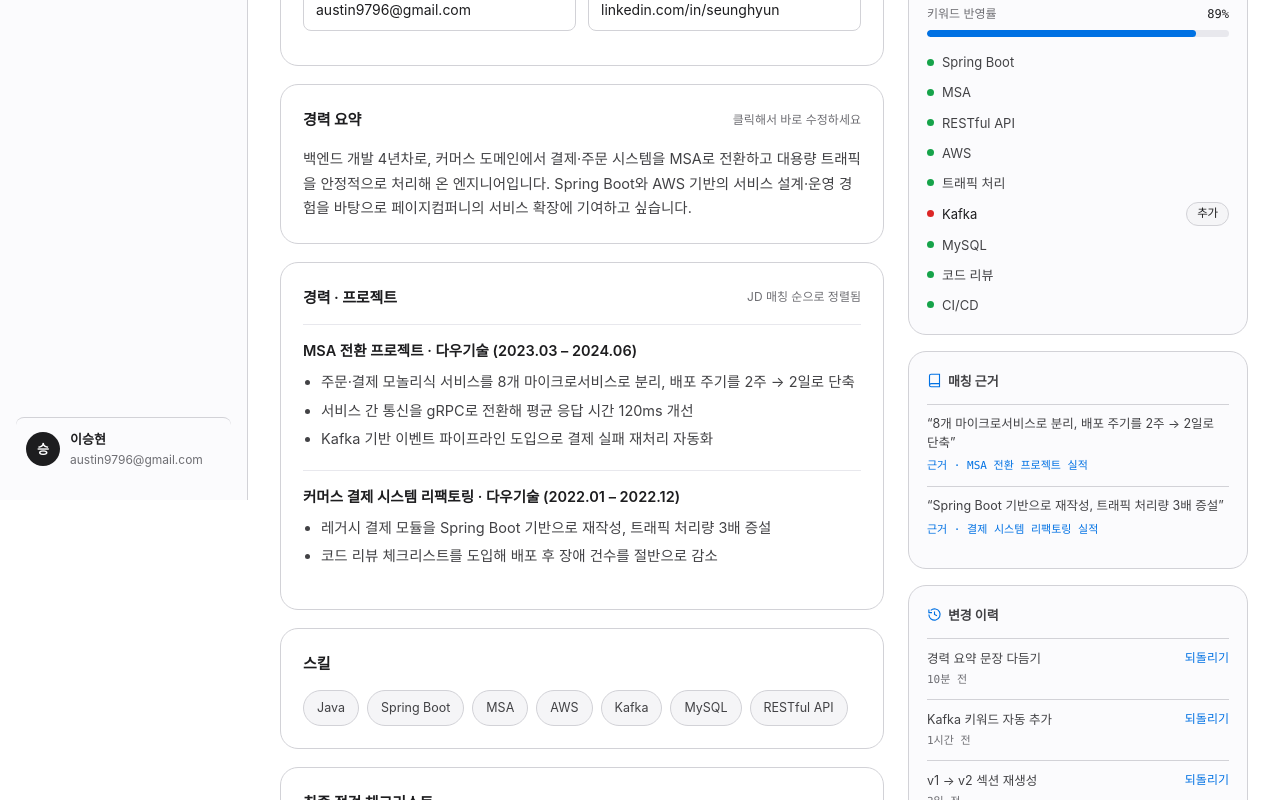
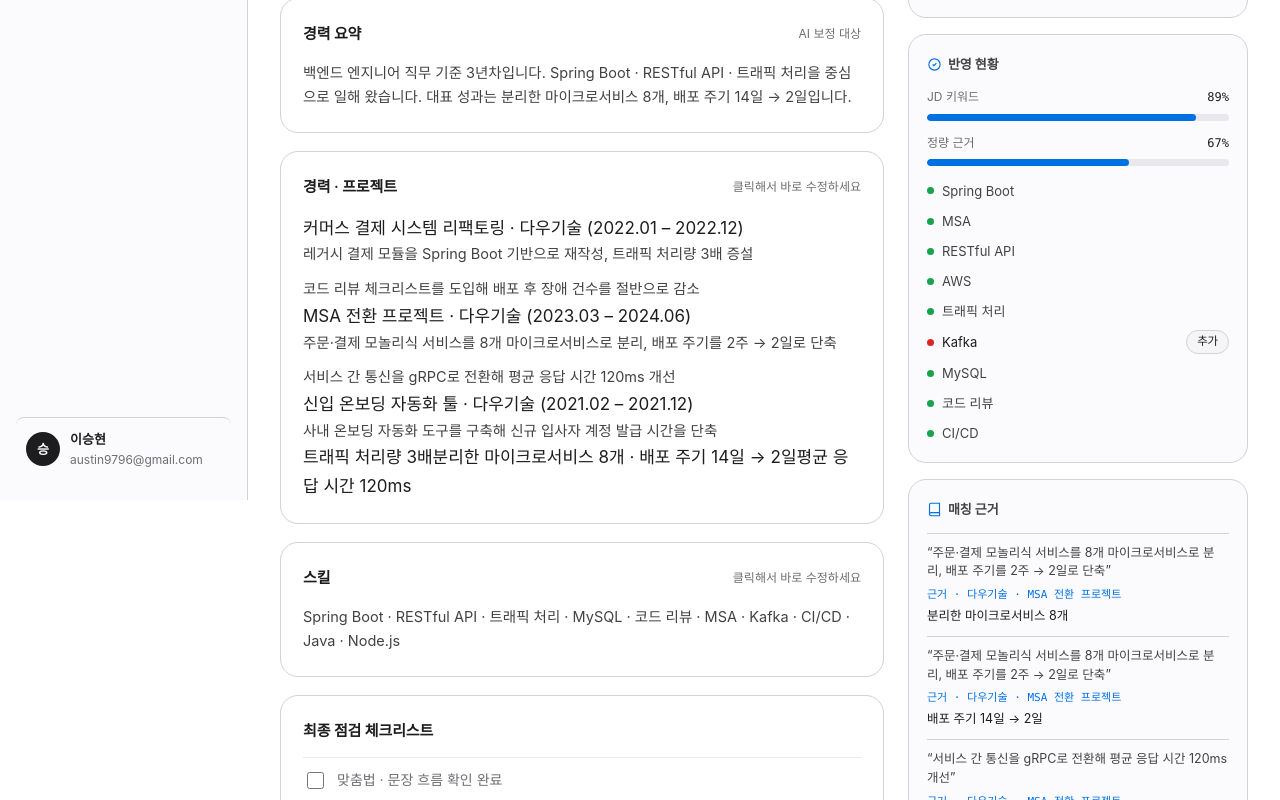
Before and after one commit to St-nomadic/Nansa, a React (Vite) app in the folder react-prototype/: page /editor in a window 1280 px wide. Shown: the part 300-1100 px from the top of the page. Built offline with nearby package versions, Linux system fonts and the light colour scheme; a web font is replaced by a local one.

Commit message:
feat(editor): 생성 본문 실제 렌더 + 동작하는 AI 보정 · PDF/DOC 내보내기

```diff
--- a/react-prototype/src/pages/DocumentEditor.jsx
+++ b/react-prototype/src/pages/DocumentEditor.jsx
@@ -1,4 +1,4 @@
-import { useMemo, useState } from 'react';
+import { useMemo, useRef, useState } from 'react';
 import { Link, useSearchParams } from 'react-router-dom';
 import Sidebar from '../components/Sidebar.jsx';
 import Crumb from '../components/Crumb.jsx';
@@ -11,13 +11,15 @@ import {
   getDocuments,
   getJob,
   latestDocOfJob,
+  updateDocument,
 } from '../data/nansa.js';
+import { composeDocument, compressText, expandText, polishText } from '../data/compose.js';
 import './DocumentEditor.css';
 
 const INITIAL_CHECKS = [
-  { label: '맞춤법 · 문장 흐름 확인 완료', checked: true },
-  { label: '핵심 키워드 누락 없음', checked: true },
-  { label: '분량 적정 (A4 1~2장)', checked: false },
+  { label: '맞춤법 · 문장 흐름 확인 완료', checked: false },
+  { label: '핵심 키워드 누락 없음', checked: false },
+  { label: '[수치 필요] 표시 모두 처리', checked: false },
   { label: '파일명 규칙 확인 (이름_회사_직무_이력서)', checked: false },
 ];
 
@@ -28,9 +30,7 @@ function resolveDoc(params) {
   const type = params.get('type');
   if (jobId) {
     const docs = getDocuments().filter(d => String(d.jobId) === String(jobId) && (!type || d.type === type));
-    if (docs.length) {
-      return docs.sort((a, b) => b.version - a.version)[0];
-    }
+    if (docs.length) return docs.sort((a, b) => b.version - a.version)[0];
     const latest = latestDocOfJob(jobId);
     if (latest) return latest;
   }
@@ -44,21 +44,145 @@ export default function DocumentEditor() {
   const doc = useMemo(() => resolveDoc(params), [params]);
   const job = doc ? getJob(doc.jobId) : null;
   const isNew = params.get('new') === '1';
+  const paperRef = useRef(null);
 
+  // 저장된 본문이 있으면 그대로, 없으면(예전 시드 문서) 지금 프로필 기준으로 즉석 조립한다.
+  const initial = useMemo(() => {
+    if (doc && doc.sections && doc.sections.length) {
+      return { sections: doc.sections, matchPoints: doc.matchPoints || [], legacy: false };
+    }
+    if (doc && job) {
+      const c = composeDocument(job, doc.type, { tone: doc.tone || '표준', length: '보통' });
+      return { sections: c.sections, matchPoints: c.matchPoints, legacy: true };
+    }
+    return { sections: [], matchPoints: [], legacy: true };
+  }, [doc, job]);
+
+  const [sections, setSections] = useState(initial.sections);
+  const [target, setTarget] = useState(() => {
+    const first = initial.sections.find(s => s.key !== 'basic');
+    return first ? first.key : (initial.sections[0] ? initial.sections[0].key : '');
+  });
+  const [undoStack, setUndoStack] = useState([]);
+  const [checks, setChecks] = useState(INITIAL_CHECKS);
   const [keywords, setKeywords] = useState(() => {
     if (!job || !job.keywords.length) return [];
-    const covered = new Set(doc ? doc.covered : []);
+    const covered = new Set(doc ? doc.covered || [] : []);
     return job.keywords.map(k => ({ name: k.name, covered: covered.has(k.name) }));
   });
-  const [checks, setChecks] = useState(INITIAL_CHECKS);
+
+  const bodyText = useMemo(
+    () => sections.reduce((acc, s) => acc + ' ' + s.blocks.map(b => b.text).join(' '), ''),
+    [sections],
+  );
+  const gapCount = useMemo(
+    () => sections.reduce((n, s) => n + s.blocks.filter(b => /\[수치 필요\]|\[근거 필요\]/.test(b.text)).length, 0),
+    [sections],
+  );
+  const metricBlocks = useMemo(() => {
+    const body = sections.reduce((acc, s) => acc.concat(s.blocks), []).filter(b => b.source !== 'heading');
+    const withNum = body.filter(b => /\d/.test(b.text)).length;
+    return body.length ? Math.round((withNum / body.length) * 100) : 0;
+  }, [sections]);
+
+  function persist(next) {
+    setSections(next);
+    if (doc) updateDocument(doc.id, { sections: next });
+  }
+
+  function pushUndo(label) {
+    setUndoStack(prev => [{ label, when: '방금 전', sections: JSON.parse(JSON.stringify(sections)) }, ...prev].slice(0, 8));
+  }
+
+  function undo(i) {
+    const entry = undoStack[i];
+    if (!entry) return;
+    persist(entry.sections);
+    setUndoStack(prev => prev.filter((_, idx) => idx !== i));
+    showToast('이전 상태로 되돌렸어요');
+  }
+
+  function editBlock(sectionKey, blockIdx, text) {
+    const next = sections.map(s => (
+      s.key === sectionKey
+        ? { ...s, blocks: s.blocks.map((b, i) => (i === blockIdx ? { ...b, text } : b)) }
+        : s
+    ));
+    persist(next);
+  }
+
+  /* ---------- 실제로 문장을 바꾸는 보정 ---------- */
+
+  function applyTool(kind) {
+    const section = sections.find(s => s.key === target);
+    if (!section) return;
+    let changed = 0;
+    const nextBlocks = section.blocks.map(b => {
+      if (b.source === 'heading') return b;
+      let out = null;
+      if (kind === 'polish') out = polishText(b.text);
+      if (kind === 'compress') out = compressText(b.text);
+      if (kind === 'expand') out = expandText(b.text, b.metric ? b.metric.split(' · ') : []);
+      if (out && out !== b.text) { changed += 1; return { ...b, text: out }; }
+      return b;
+    });
+    if (!changed) {
+      showToast(kind === 'expand' ? '덧붙일 정량 근거가 없어요' : '이미 정리된 문장이에요');
+      return;
+    }
+    pushUndo(`${section.title} · ${{ polish: '문장 다듬기', compress: '압축', expand: '근거 확장' }[kind]}`);
+    persist(sections.map(s => (s.key === target ? { ...s, blocks: nextBlocks } : s)));
+    showToast(`${section.title} 문장 ${changed}개를 바꿨어요`);
+  }
 
   function addKeyword(name) {
+    const section = sections.find(s => s.key === target) || sections.find(s => s.key !== 'basic');
+    if (!section) return;
+    const idx = section.blocks.findIndex(b => b.source !== 'heading');
+    if (idx === -1) return;
+    pushUndo(`${name} 키워드 반영`);
+    const next = sections.map(s => (
+      s.key === section.key
+        ? { ...s, blocks: s.blocks.map((b, i) => (i === idx ? { ...b, text: `${b.text} (${name} 활용)` } : b)) }
+        : s
+    ));
+    persist(next);
     setKeywords(prev => prev.map(k => (k.name === name ? { ...k, covered: true } : k)));
-    showToast(`${name} 키워드를 문서에 반영했습니다`);
+    showToast(`${name}을(를) ${section.title}에 넣었어요. 문장을 다듬어 주세요`);
   }
 
   function toggleCheck(i) {
     setChecks(prev => prev.map((c, idx) => (idx === i ? { ...c, checked: !c.checked } : c)));
+  }
+
+  function exportPdf() {
+    window.print();
+  }
+
+  function exportDoc() {
+    const title = doc ? `${DOC_LABEL[doc.type]}_${job ? job.company : '공고'}` : '서류';
+    const html = `<!DOCTYPE html><html><head><meta charset="utf-8"><title>${title}</title></head><body style="font-family:'Malgun Gothic',sans-serif;line-height:1.7">` +
+      sections.map(s => `<h2>${s.title}</h2>` + s.blocks.map(b => `<p>${b.text.replace(/</g, '&lt;')}</p>`).join('')).join('') +
+      '</body></html>';
+    const blob = new Blob(['\ufeff', html], { type: 'application/msword' });
+    const url = URL.createObjectURL(blob);
+    const a = document.createElement('a');
+    a.href = url;
+    a.download = `${title}.doc`;
+    document.body.appendChild(a);
+    a.click();
+    document.body.removeChild(a);
+    URL.revokeObjectURL(url);
+    showToast('워드에서 열 수 있는 파일로 저장했어요');
+  }
+
+  async function copyShare() {
+    try {
+      await navigator.clipboard.writeText(window.location.href);
+      showToast('현재 문서 주소를 복사했어요');
+    } catch (e) {
+      showToast('복사에 실패했어요. 주소창에서 직접 복사해 주세요');
+    }
   }
 
   const coveredCount = keywords.filter(k => k.covered).length;
@@ -71,13 +195,23 @@ export default function DocumentEditor() {
   const editedLabel = isNew ? '방금 생성됨' : doc ? `${agoLabel(doc.updatedAt)} 수정됨` : '';
   const backTo = job ? `/jobs/${job.id}` : '/jobs';
 
-  const history = isNew
-    ? [{ what: `${DOC_LABEL[doc ? doc.type : 'resume']} 초안 생성`, when: '방금 전' }]
-    : [
-        { what: '경력 요약 문장 다듬기', when: '10분 전' },
-        { what: 'Kafka 키워드 자동 추가', when: '1시간 전' },
-        { what: `v${doc && doc.version > 1 ? doc.version - 1 : 1} → v${doc ? doc.version : 1} 섹션 재생성`, when: doc ? agoLabel(doc.updatedAt) : '' },
-      ];
+  if (!doc) {
+    return (
+      <div className="app-shell">
+        <Sidebar active="jobs" />
+        <div className="main page-editor">
+          <header className="topbar"><Crumb to="/jobs" label="채용 공고" /></header>
+          <div className="content">
+            <div className="card" style={{ textAlign: 'center', padding: 44 }}>
+              <h2 style={{ fontSize: 18, marginBottom: 8 }}>아직 만든 서류가 없어요</h2>
+              <p style={{ fontSize: 14, color: 'var(--muted)', marginBottom: 18 }}>공고를 고르고 서류를 먼저 생성해 주세요.</p>
+              <Link className="btn btn-primary" to="/jobs">공고 목록으로</Link>
+            </div>
+          </div>
+        </div>
+      </div>
+    );
+  }
 
   return (
     <div className="app-shell">
@@ -87,72 +221,64 @@ export default function DocumentEditor() {
           <Crumb to={backTo} label="공고 상세" />
           <div className="doc-title-wrap">
             <h1>{docTitle} <span style={{ color: 'var(--muted)', fontWeight: 400 }}>{jobLabel}</span></h1>
-            <div className="doc-sub">표준 톤 · 한국어 · {editedLabel}</div>
+            <div className="doc-sub">{doc.tone || '표준'} 톤 · {doc.lang || '한국어'} · {editedLabel}</div>
           </div>
           <div className="topbar-actions">
-            <button className="btn btn-secondary" onClick={() => showToast('읽기 전용 공유 링크가 복사되었습니다')}>공유 링크</button>
-            <button className="btn btn-secondary" onClick={() => showToast('DOCX로 내보냈습니다')}>DOCX</button>
-            <button className="btn btn-primary" onClick={() => showToast('PDF로 내보냈습니다')}>PDF 내보내기</button>
+            <button className="btn btn-secondary" onClick={copyShare}>공유 링크</button>
+            <button className="btn btn-secondary" onClick={exportDoc}>DOCX</button>
+            <button className="btn btn-primary" onClick={exportPdf}>PDF 내보내기</button>
           </div>
         </header>
 
         <div className="content">
+          {initial.legacy && (
+            <div className="legacy-note">
+              이 문서는 예전 형식이라, 지금 프로필 기준으로 다시 조립해서 보여주고 있어요. 편집 내용은 저장되지 않습니다.
+            </div>
+          )}
+          {gapCount > 0 && (
+            <div className="gap-note">
+              숫자가 비어 <code>[수치 필요]</code> 로 남은 자리가 <strong>{gapCount}곳</strong> 있어요.
+              <Link to="/profile">프로필에서 채우기</Link>
+              <Link to={`/interview?job=${doc.jobId}`}>면접 연습으로 캐내기</Link>
+            </div>
+          )}
+
           <div className="editor-grid">
-            <div>
-              <div className="card">
-                <div className="card-head"><h2>기본 정보</h2></div>
-                <div className="field-row">
-                  <div className="field"><label>이름</label><input className="input" defaultValue="이승현" /></div>
-                  <div className="field"><label>연락처</label><input className="input" defaultValue="010-1234-5678" /></div>
-                  <div className="field"><label>이메일</label><input className="input" defaultValue="austin9796@gmail.com" /></div>
-                  <div className="field"><label>포트폴리오 / 링크드인</label><input className="input" defaultValue="linkedin.com/in/seunghyun" /></div>
+            <div ref={paperRef} className="doc-paper">
+              {sections.map(section => (
+                <div className="card" key={section.key}>
+                  <div className="card-head">
+                    <h2>{section.title}</h2>
+                    <span className="card-sub">{target === section.key ? 'AI 보정 대상' : '클릭해서 바로 수정하세요'}</span>
+                  </div>
+                  {section.blocks.map((b, i) => (
+                    b.source === 'heading' ? (
+                      <div className="proj-title" key={section.key + i}>{b.text}</div>
+                    ) : (
+                      <div
+                        key={section.key + i}
+                        className={`editable${/\[수치 필요\]|\[근거 필요\]/.test(b.text) ? ' needs' : ''}`}
+                        contentEditable
+                        suppressContentEditableWarning
+                        onFocus={() => setTarget(section.key)}
+                        onBlur={e => editBlock(section.key, i, e.currentTarget.innerText.trim())}
+                      >
+                        {b.text}
+                      </div>
+                    )
+                  ))}
+                  {section.blocks.some(b => b.metric) && (
+                    <div className="sec-metrics">
+                      {[...new Set(section.blocks.filter(b => b.metric).map(b => b.metric))].map(m => (
+                        <span className="metric-chip" key={m}>{m}</span>
+                      ))}
+                    </div>
+                  )}
                 </div>
-              </div>
+              ))}
 
-              <div className="card">
-                <div className="card-head">
-                  <h2>경력 요약</h2>
-                  <span className="card-sub">클릭해서 바로 수정하세요</span>
-                </div>
-                <div className="editable" contentEditable suppressContentEditableWarning>백엔드 개발 4년차로, 커머스 도메인에서 결제·주문 시스템을 MSA로 전환하고 대용량 트래픽을 안정적으로 처리해 온 엔지니어입니다. Spring Boot와 AWS 기반의 서비스 설계·운영 경험을 바탕으로 {job ? job.company : '지원 회사'}의 서비스 확장에 기여하고 싶습니다.</div>
-              </div>
-
-              <div className="card">
-                <div className="card-head">
-                  <h2>경력 · 프로젝트</h2>
-                  <span className="card-sub">JD 매칭 순으로 정렬됨</span>
-                </div>
-                <div className="proj-block">
-                  <div className="proj-title">MSA 전환 프로젝트 · 다우기술 (2023.03 – 2024.06)</div>
-                  <div className="editable" contentEditable suppressContentEditableWarning>
-                    <ul>
-                      <li>주문·결제 모놀리식 서비스를 8개 마이크로서비스로 분리, 배포 주기를 2주 → 2일로 단축</li>
-                      <li>서비스 간 통신을 gRPC로 전환해 평균 응답 시간 120ms 개선</li>
-                      <li>Kafka 기반 이벤트 파이프라인 도입으로 결제 실패 재처리 자동화</li>
-                    </ul>
-                  </div>
-                </div>
-                <div className="proj-block">
-                  <div className="proj-title">커머스 결제 시스템 리팩토링 · 다우기술 (2022.01 – 2022.12)</div>
-                  <div className="editable" contentEditable suppressContentEditableWarning>
-                    <ul>
-                      <li>레거시 결제 모듈을 Spring Boot 기반으로 재작성, 트래픽 처리량 3배 증설</li>
-                      <li>코드 리뷰 체크리스트를 도입해 배포 후 장애 건수를 절반으로 감소</li>
-                    </ul>
-                  </div>
-                </div>
-              </div>
-
-              <div className="card">
-                <div className="card-head"><h2>스킬</h2></div>
-                <div className="skill-chips">
-                  {['Java', 'Spring Boot', 'MSA', 'AWS', 'Kafka', 'MySQL', 'RESTful API'].map(s => (
-                    <span className="skill-chip" key={s}>{s}</span>
-                  ))}
-                </div>
-              </div>
-
-              <div className="card">
+              <div className="card no-print">
                 <div className="card-head"><h2>최종 점검 체크리스트</h2></div>
                 {checks.map((c, i) => (
                   <label className={`check-item${c.checked ? ' checked' : ''}`} key={c.label}>
@@ -168,21 +294,26 @@ export default function DocumentEditor() {
               </div>
             </div>
 
-            <aside>
+            <aside className="no-print">
               <div className="side-card">
                 <h3><svg viewBox="0 0 24 24" fill="none" stroke="currentColor" strokeWidth="1.8"><path d="M12 3l1.8 4.4L18 9l-4.2 1.6L12 15l-1.8-4.4L6 9l4.2-1.6z"/></svg>AI 보정</h3>
-                <p style={{ fontSize: 12, color: 'var(--muted)', marginBottom: 12 }}>편집 중인 문단에 적용돼요</p>
+                <select className="tool-target" value={target} onChange={e => setTarget(e.target.value)}>
+                  {sections.map(s => <option key={s.key} value={s.key}>{s.title}</option>)}
+                </select>
                 <div className="ai-tools">
-                  <button className="btn btn-secondary btn-xs" onClick={() => showToast('문장을 다듬었습니다')}>문장 다듬기</button>
-                  <button className="btn btn-secondary btn-xs" onClick={() => showToast('내용을 압축했습니다')}>압축</button>
-                  <button className="btn btn-secondary btn-xs" onClick={() => showToast('내용을 확장했습니다')}>확장</button>
+                  <button className="btn btn-secondary btn-xs" onClick={() => applyTool('polish')}>문장 다듬기</button>
+                  <button className="btn btn-secondary btn-xs" onClick={() => applyTool('compress')}>압축</button>
+                  <button className="btn btn-secondary btn-xs" onClick={() => applyTool('expand')}>근거 확장</button>
                 </div>
+                <p className="tool-note">‘근거 확장’은 새 사실을 지어내지 않고, 프로필에 저장된 정량 성과만 덧붙여요.</p>
               </div>
 
               <div className="side-card">
-                <h3><svg viewBox="0 0 24 24" fill="none" stroke="currentColor" strokeWidth="1.8"><path d="M9 12l2 2 4-4"/><circle cx="12" cy="12" r="9"/></svg>키워드 반영 체크</h3>
-                <div className="kw-progress-label"><span>키워드 반영률</span><span className="num" style={{ fontFamily: 'var(--font-mono)', color: 'var(--fg)' }}>{kwPercent}%</span></div>
+                <h3><svg viewBox="0 0 24 24" fill="none" stroke="currentColor" strokeWidth="1.8"><path d="M9 12l2 2 4-4"/><circle cx="12" cy="12" r="9"/></svg>반영 현황</h3>
+                <div className="kw-progress-label"><span>JD 키워드</span><span className="num" style={{ fontFamily: 'var(--font-mono)', color: 'var(--fg)' }}>{kwPercent}%</span></div>
                 <div className="coverage-bar"><div className="coverage-bar-fill" style={{ width: `${kwPercent}%` }}></div></div>
+                <div className="kw-progress-label" style={{ marginTop: 12 }}><span>정량 근거</span><span className="num" style={{ fontFamily: 'var(--font-mono)', color: 'var(--fg)' }}>{metricBlocks}%</span></div>
+                <div className="coverage-bar"><div className="coverage-bar-fill quant" style={{ width: `${metricBlocks}%` }}></div></div>
                 <ul className="kw-list">
                   {keywords.map(k => (
                     <li className={k.covered ? 'covered' : 'missing'} key={k.name}>
@@ -195,24 +326,27 @@ export default function DocumentEditor() {
 
               <div className="side-card">
                 <h3><svg viewBox="0 0 24 24" fill="none" stroke="currentColor" strokeWidth="1.8"><path d="M4 19.5A2.5 2.5 0 0 1 6.5 17H20"/><path d="M6.5 2H20v20H6.5A2.5 2.5 0 0 1 4 19.5v-15A2.5 2.5 0 0 1 6.5 2z"/></svg>매칭 근거</h3>
-                <div className="evidence-item">
-                  <div className="ev-text">&ldquo;8개 마이크로서비스로 분리, 배포 주기를 2주 → 2일로 단축&rdquo;</div>
-                  <div className="ev-src">근거 · MSA 전환 프로젝트 실적</div>
-                </div>
-                <div className="evidence-item">
-                  <div className="ev-text">&ldquo;Spring Boot 기반으로 재작성, 트래픽 처리량 3배 증설&rdquo;</div>
-                  <div className="ev-src">근거 · 결제 시스템 리팩토링 실적</div>
-                </div>
+                {initial.matchPoints.length ? initial.matchPoints.map(mp => (
+                  <div className="evidence-item" key={mp.text}>
+                    <div className="ev-text">&ldquo;{mp.text}&rdquo;</div>
+                    <div className="ev-src">근거 · {mp.source}</div>
+                    {mp.metric && <div className="ev-metric">{mp.metric}</div>}
+                  </div>
+                )) : (
+                  <p className="tool-note">아직 수치로 정리된 성과가 없어요. <Link to="/profile">프로필에서 채우기</Link></p>
+                )}
               </div>
 
               <div className="side-card">
                 <h3><svg viewBox="0 0 24 24" fill="none" stroke="currentColor" strokeWidth="1.8"><path d="M3 12a9 9 0 1 0 3-6.7"/><path d="M3 4v5h5M12 7v5l4 2"/></svg>변경 이력</h3>
-                {history.map(h => (
-                  <div className="history-item" key={h.what}>
-                    <div><div className="hi-what">{h.what}</div><div className="hi-when">{h.when}</div></div>
-                    <button type="button" className="history-undo" onClick={() => showToast('이전 버전으로 되돌렸습니다')}>되돌리기</button>
+                {undoStack.length ? undoStack.map((h, i) => (
+                  <div className="history-item" key={h.label + i}>
+                    <div><div className="hi-what">{h.label}</div><div className="hi-when">{h.when}</div></div>
+                    <button type="button" className="history-undo" onClick={() => undo(i)}>되돌리기</button>
                   </div>
-                ))}
+                )) : (
+                  <p className="tool-note">아직 변경한 내용이 없어요.</p>
+                )}
               </div>
             </aside>
           </div>
```
